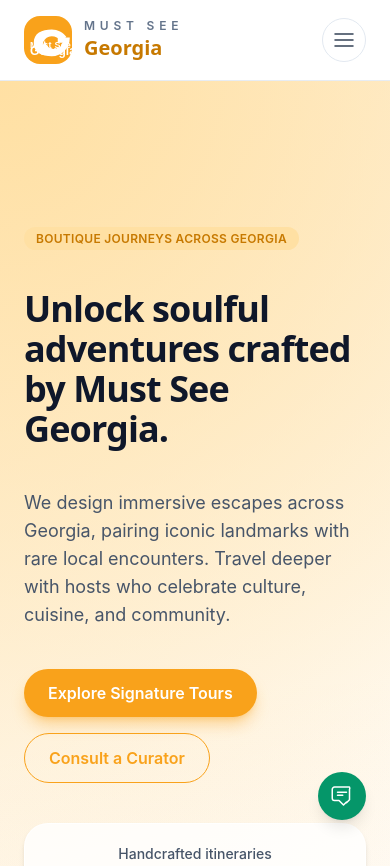
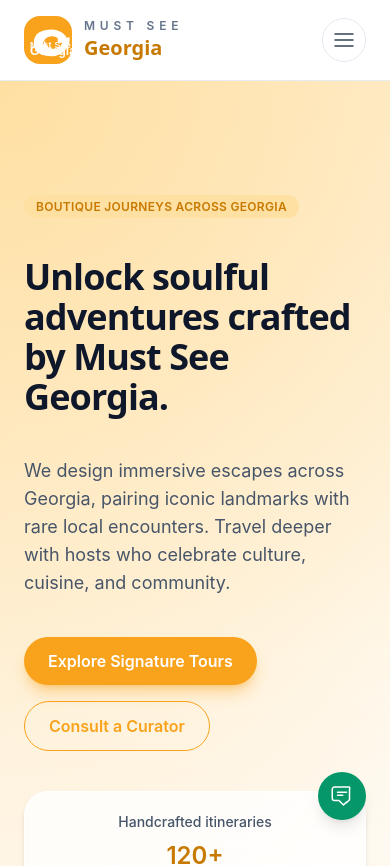
Before and after one commit to Davidkhvedelidze/Calculator, a Next.js app: page / in a window 390 px wide. Shown: the top 866 px of the page. Built offline with nearby package versions, Linux system fonts and the light colour scheme.

Commit message:
Update section padding and refine gradient background styles in globals.css

```diff
--- a/app/globals.css
+++ b/app/globals.css
@@ -15,7 +15,7 @@
 }
 
 section {
-  @apply py-16 lg:py-24;
+  @apply py-8 lg:py-24;
 }
 
 .container {
@@ -39,7 +39,11 @@
 }
 
 .gradient-sunrise {
-  background: radial-gradient(circle at top left, #FFE0A3, transparent 55%),
-    radial-gradient(circle at bottom right, rgba(249, 162, 27, 0.25), transparent 60%),
+  background: radial-gradient(circle at top left, #ffe0a3, transparent 55%),
+    radial-gradient(
+      circle at bottom right,
+      rgba(249, 162, 27, 0.25),
+      transparent 60%
+    ),
     linear-gradient(135deg, rgba(249, 162, 27, 0.16), transparent 65%);
 }
```
